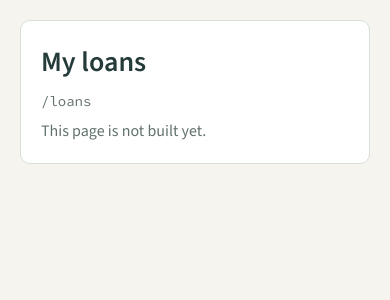
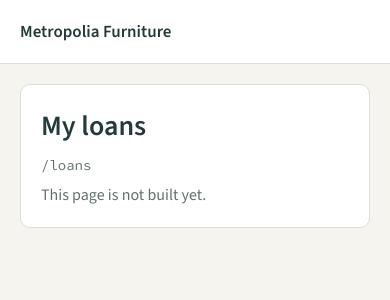
Before and after one commit to kajithebe/managing-furniture, a React (Vite) app in the folder client/: page /loans in a window 390 px wide. Shown: the top 300 px of the page. Built offline with nearby package versions, Linux system fonts and the light colour scheme.

Commit message:
feat: add phone layout with header

```diff
--- /dev/null
+++ b/client/src/components/layout/PhoneLayout.jsx
@@ -0,0 +1,35 @@
+import { Link, Outlet } from 'react-router-dom';
+
+function getInitials(user) {
+  const source = user.name?.trim() || user.email.split('@')[0];
+  const parts = source.split(/[\s._-]+/).filter(Boolean);
+  return parts
+    .slice(0, 2)
+    .map((part) => part[0].toUpperCase())
+    .join('');
+}
+
+export default function PhoneLayout() {
+  // TODO(MF-11): get the logged-in user from useAuth().
+  const user = null;
+
+  return (
+    <div className="mx-auto flex min-h-screen w-full max-w-md flex-col bg-page">
+      <header className="flex h-16 items-center justify-between border-b border-line bg-surface px-5">
+        <span className="text-[17px] font-semibold text-ink">Metropolia Furniture</span>
+        {user && (
+          <Link
+            to="/profile"
+            aria-label="Profile"
+            className="flex h-11 w-11 items-center justify-center rounded-full bg-brand-tint text-sm font-semibold text-brand focus-visible:outline focus-visible:outline-2 focus-visible:outline-offset-2 focus-visible:outline-brand"
+          >
+            {getInitials(user)}
+          </Link>
+        )}
+      </header>
+      <main className="flex flex-1 flex-col p-5">
+        <Outlet />
+      </main>
+    </div>
+  );
+}
--- a/client/src/pages/PlaceholderPage.jsx
+++ b/client/src/pages/PlaceholderPage.jsx
@@ -4,12 +4,10 @@ export default function PlaceholderPage({ title }) {
   const { pathname } = useLocation();
 
   return (
-    <main className="p-5">
-      <div className="rounded-card border border-line bg-surface p-5">
-        <h1 className="text-[28px] font-semibold">{title}</h1>
-        <p className="mt-2 font-mono text-sm text-muted">{pathname}</p>
-        <p className="mt-2 text-muted">This page is not built yet.</p>
-      </div>
-    </main>
+    <div className="rounded-card border border-line bg-surface p-5">
+      <h1 className="text-[28px] font-semibold">{title}</h1>
+      <p className="mt-2 font-mono text-sm text-muted">{pathname}</p>
+      <p className="mt-2 text-muted">This page is not built yet.</p>
+    </div>
   );
 }
--- a/client/src/router.jsx
+++ b/client/src/router.jsx
@@ -1,4 +1,5 @@
 import { createBrowserRouter, Navigate } from 'react-router-dom';
+import PhoneLayout from './components/layout/PhoneLayout.jsx';
 import NotFoundPage from './pages/NotFoundPage.jsx';
 import PlaceholderPage from './pages/PlaceholderPage.jsx';
 
@@ -10,6 +11,9 @@ export const router = createBrowserRouter([
   { path: '/', element: <Navigate to="/loans" replace /> },
 
   // Student (phone)
+  {
+    element: <PhoneLayout />,
+    children: [
       { path: '/login', element: placeholder('Log in') },
       { path: '/login/code', element: placeholder('Enter code') },
       { path: '/i/:code', element: placeholder('Item') },
@@ -18,6 +22,8 @@ export const router = createBrowserRouter([
       { path: '/return/:loanId', element: placeholder('Return items') },
       { path: '/r/:qrToken', element: placeholder('Room') },
       { path: '/profile', element: placeholder('Profile') },
+    ],
+  },
 
   // Moderator (desktop)
   { path: '/mod', element: placeholder('Dashboard') },
```
Lines whose indentation alone changed are shown as unchanged.
